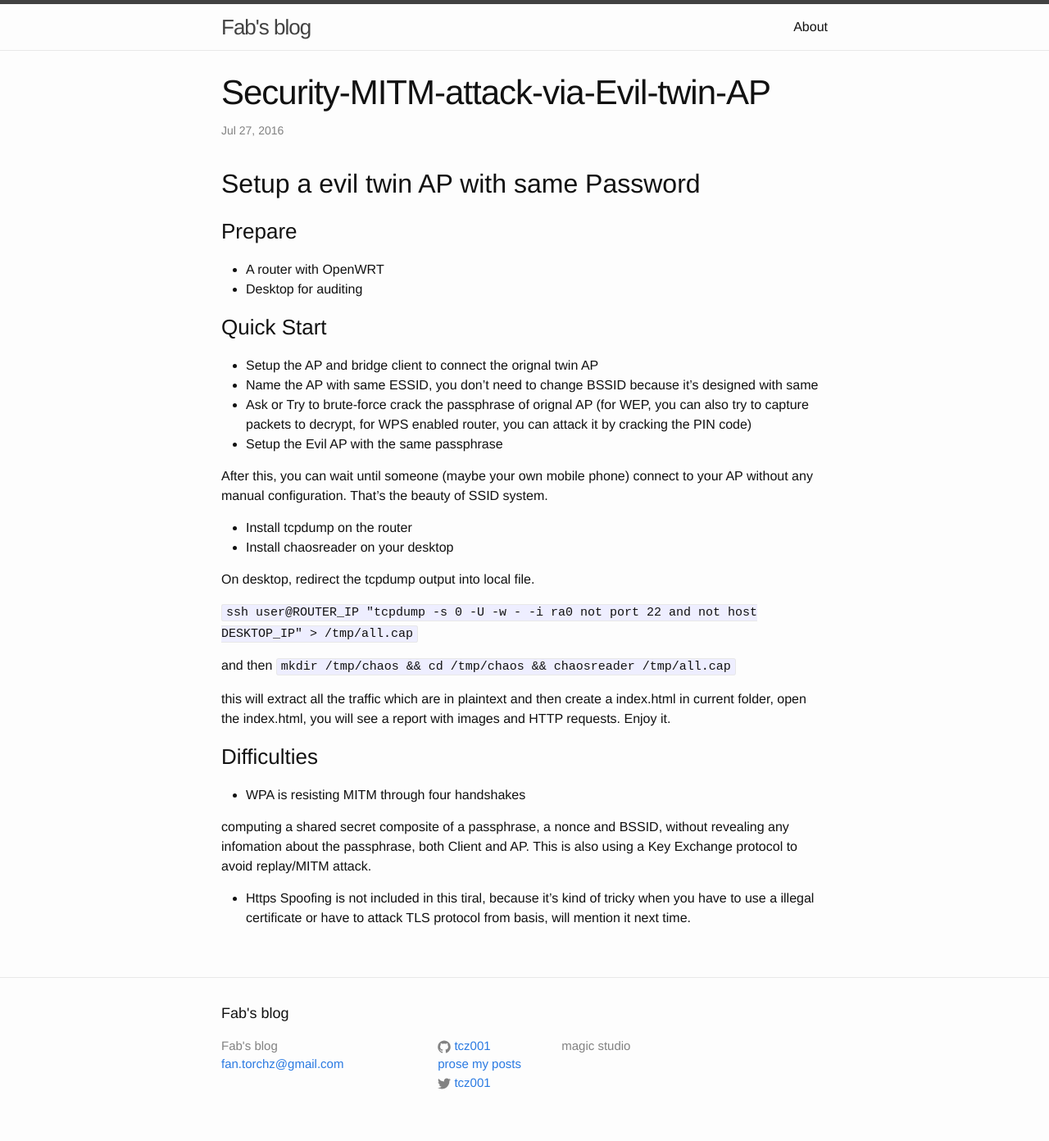
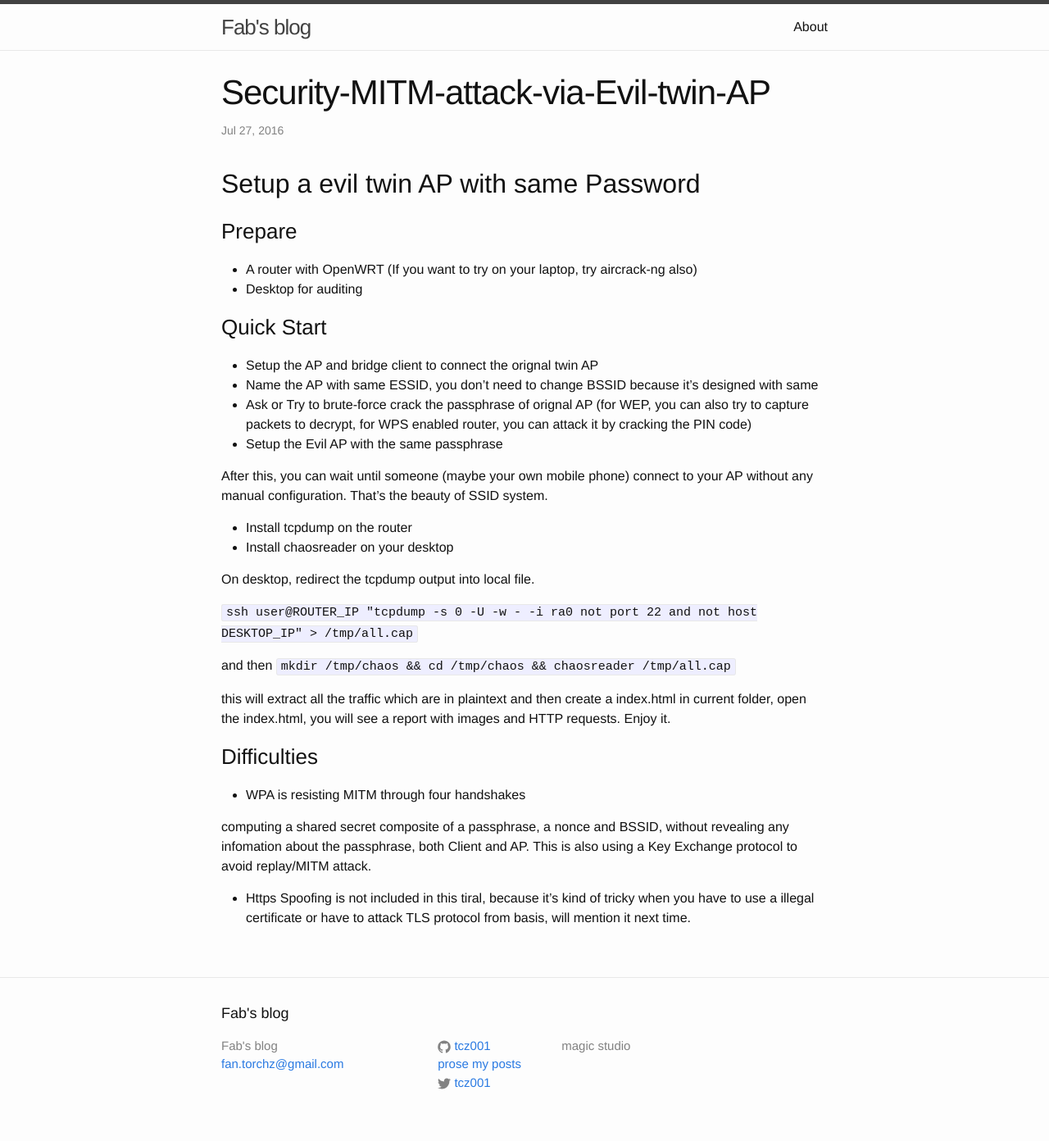
Before and after one commit to tcz001/tcz001.github.io, a Jekyll site: the page built from _posts/2016-07-27-security-mitm-attack-via-evil-twin-ap.md, in a window 1280 px wide. Shown: the whole page at 82% size. Built offline with Jekyll 4.4.1, drawn with Linux system fonts in a browser that asks for light colours.

Commit message:
Updated 2016-07-27-security-mitm-attack-via-evil-twin-ap.md

```diff
--- a/_posts/2016-07-27-security-mitm-attack-via-evil-twin-ap.md
+++ b/_posts/2016-07-27-security-mitm-attack-via-evil-twin-ap.md
@@ -7,7 +7,7 @@ title: Security-MITM-attack-via-Evil-twin-AP
 
 ### Prepare
 
-- A router with OpenWRT
+- A router with OpenWRT (If you want to try on your laptop, try aircrack-ng also)
 - Desktop for auditing
 
 ### Quick Start
```
